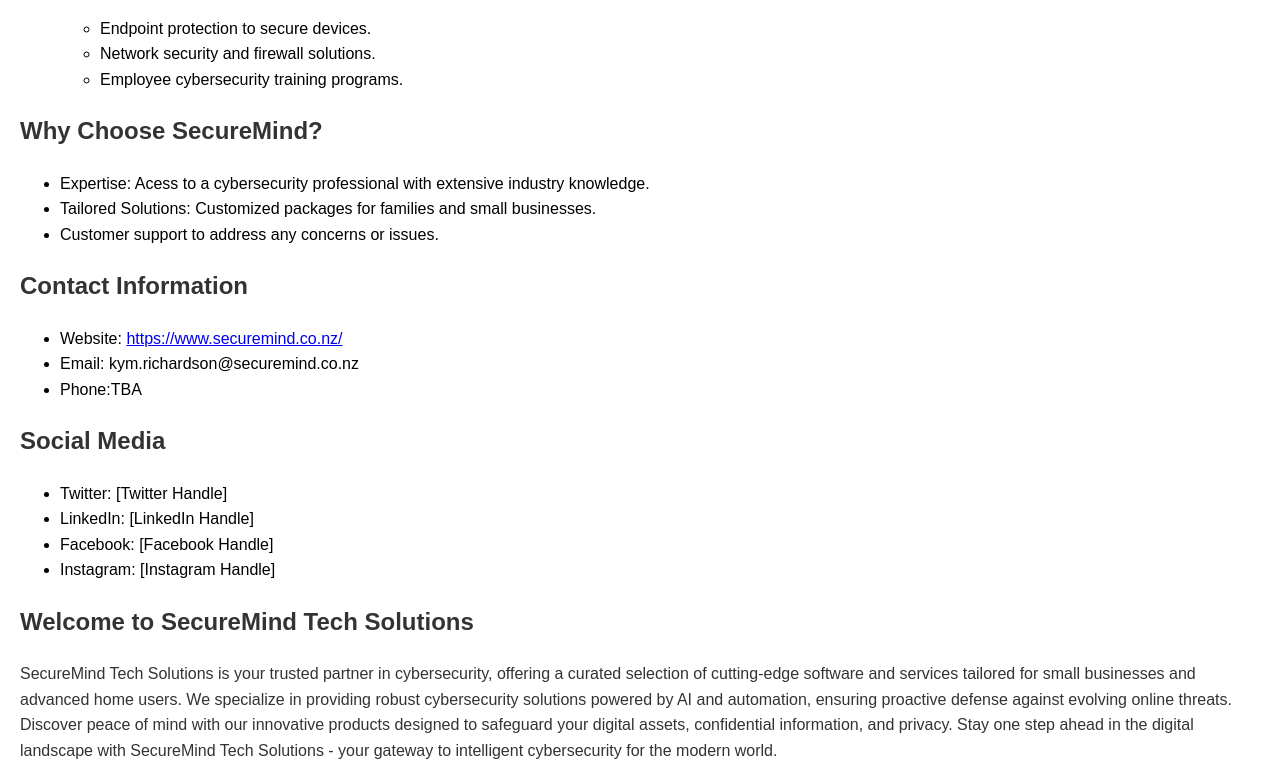
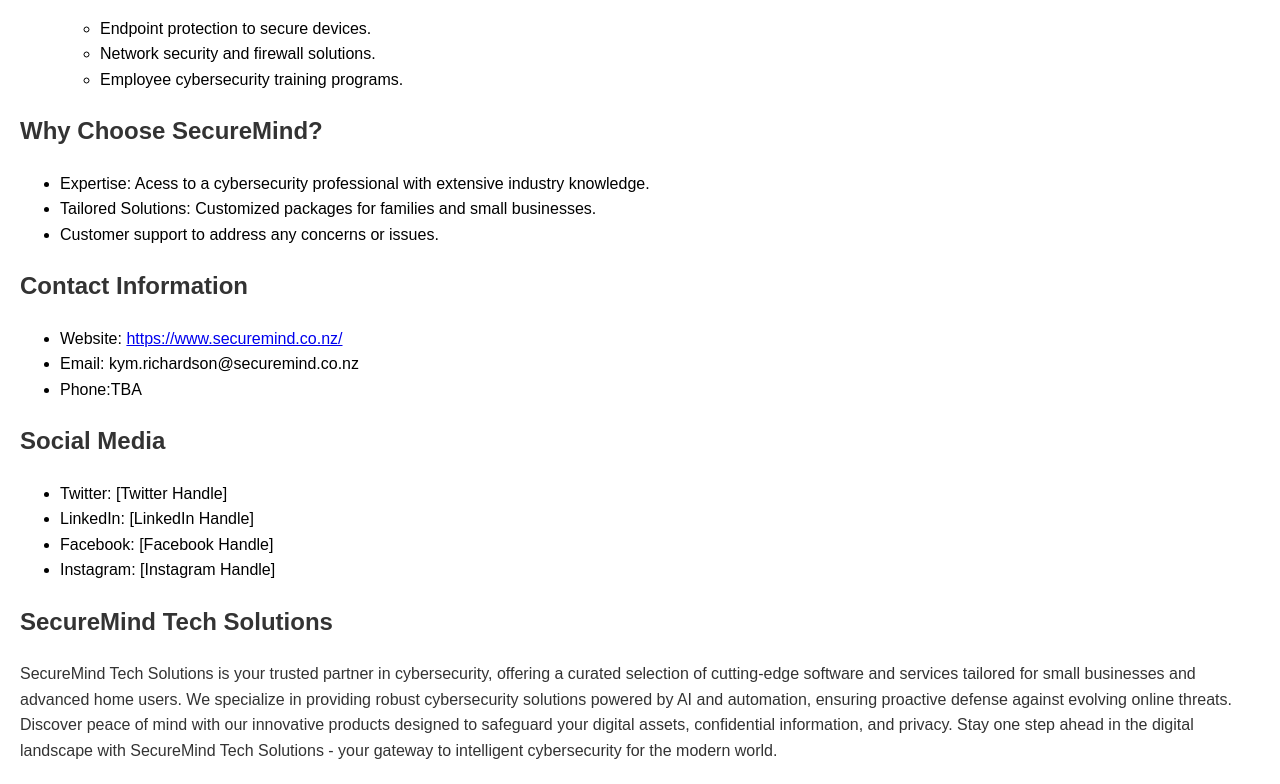
Before and after one commit to SecureMindkym/securemind.github.io, a plain HTML site: page docs/index.html in a window 1280 px wide. Shown: the part 773-1557 px from the top of the page. Drawn offline with Linux system fonts and the light colour scheme.

Commit message:
Update index.html

```diff
--- a/docs/index.html
+++ b/docs/index.html
@@ -108,7 +108,7 @@
 
 
     <section>
-        <h1>Welcome to SecureMind Tech Solutions</h1>
+        <h1>SecureMind Tech Solutions</h1>
         <p>SecureMind Tech Solutions is your trusted partner in cybersecurity, offering a curated selection of cutting-edge software and services tailored for small businesses and advanced home users. We specialize in providing robust cybersecurity solutions powered by AI and automation, ensuring proactive defense against evolving online threats. Discover peace of mind with our innovative products designed to safeguard your digital assets, confidential information, and privacy. Stay one step ahead in the digital landscape with SecureMind Tech Solutions - your gateway to intelligent cybersecurity for the modern world.</p>
     </section>
 </body>
```
